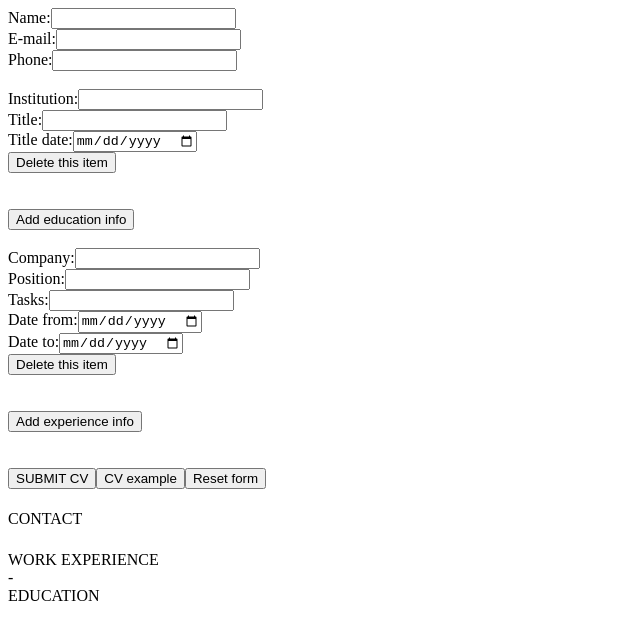
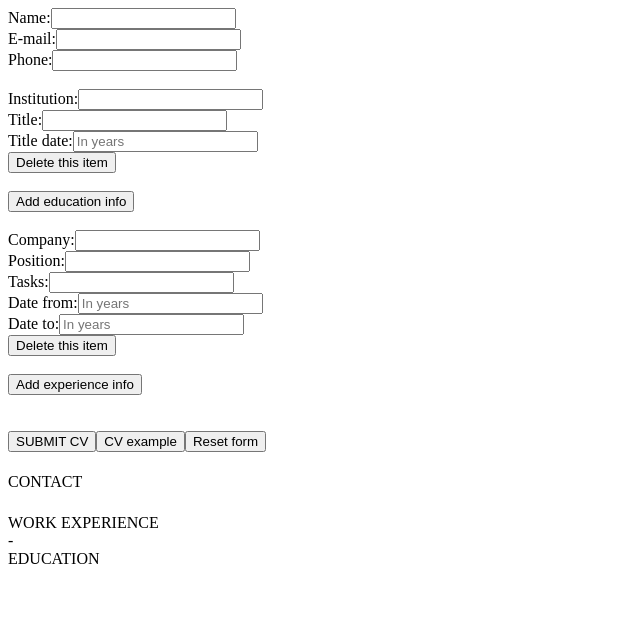
Before and after one commit to Fernetazo/cv-project, a React (Create React App) app: page / in a window 1280 px wide. Shown: the top 640 px of the page, without its empty margins (0-640 px from the left). Built offline with nearby package versions, Linux system fonts and the light colour scheme.

Commit message:
Shorten input handler functions

```diff
--- a/src/App.js
+++ b/src/App.js
@@ -27,135 +27,41 @@ class App extends Component {
     };
   }
 
-  handleNameChange = (e) => {
-    this.setState({
-      personalInfo: {
-        name: e.target.value,
-        email: this.state.personalInfo.email,
-        phone: this.state.personalInfo.phone,
-      },
-    });
+  handlePersonalChange = (e) => {
+    let input = e.target.value;
+    let key = e.target.name;
+    let copyState = this.state.personalInfo;
+
+    copyState = {
+      ...copyState,
+      [key]: input,
+    };
+    this.setState({ personalInfo: copyState });
   };
 
-  handleEmailChange = (e) => {
-    this.setState({
-      personalInfo: {
-        name: this.state.personalInfo.name,
-        email: e.target.value,
-        phone: this.state.personalInfo.phone,
-      },
-    });
-  };
-
-  handlePhoneChange = (e) => {
-    this.setState({
-      personalInfo: {
-        name: this.state.personalInfo.name,
-        email: this.state.personalInfo.email,
-        phone: e.target.value,
-      },
-    });
-  };
-
-  handleInstitutionChange = (e) => {
+  handleEducationChange = (e) => {
     let i = e.target.getAttribute("index");
     let input = e.target.value;
-    let eduArray = this.state.educationArray;
-
-    eduArray[i] = {
-      ...eduArray[i],
-      institution: input,
-    };
-
-    this.setState({ educationArray: eduArray });
-  };
-
-  handleTitleChange = (e) => {
-    let i = e.target.getAttribute("index");
-    let input = e.target.value;
-    let eduArray = this.state.educationArray;
-
-    eduArray[i] = {
-      ...eduArray[i],
-      title: input,
-    };
-
-    this.setState({ educationArray: eduArray });
-  };
-
-  handleTitleDateChange = (e) => {
-    let i = e.target.getAttribute("index");
-    let input = e.target.value;
+    let key = e.target.name;
     let copyArray = this.state.educationArray;
 
     copyArray[i] = {
       ...copyArray[i],
-      titleDate: input,
+      [key]: input,
     };
 
     this.setState({ educationArray: copyArray });
   };
 
-  handleCompanyChange = (e) => {
+  handleExperienceChange = (e) => {
     let i = e.target.getAttribute("index");
     let input = e.target.value;
     let copyArray = this.state.experienceArray;
+    let key = e.target.name;
 
     copyArray[i] = {
       ...copyArray[i],
-      company: input,
-    };
-
-    this.setState({ experienceArray: copyArray });
-  };
-
-  handlePositionChange = (e) => {
-    let i = e.target.getAttribute("index");
-    let input = e.target.value;
-    let copyArray = this.state.experienceArray;
-
-    copyArray[i] = {
-      ...copyArray[i],
-      position: input,
-    };
-
-    this.setState({ experienceArray: copyArray });
-  };
-
-  handleTasksChange = (e) => {
-    let i = e.target.getAttribute("index");
-    let input = e.target.value;
-    let copyArray = this.state.experienceArray;
-
-    copyArray[i] = {
-      ...copyArray[i],
-      tasks: input,
-    };
-
-    this.setState({ experienceArray: copyArray });
-  };
-
-  handleDateFromChange = (e) => {
-    let i = e.target.getAttribute("index");
-    let input = e.target.value;
-    let copyArray = this.state.experienceArray;
-
-    copyArray[i] = {
-      ...copyArray[i],
-      dateFrom: input,
-    };
-
-    this.setState({ experienceArray: copyArray });
-  };
-
-  handleDateToChange = (e) => {
-    let i = e.target.getAttribute("index");
-    let input = e.target.value;
-    let copyArray = this.state.experienceArray;
-
-    copyArray[i] = {
-      ...copyArray[i],
-      dateTo: input,
+      [key]: input,
     };
 
     this.setState({ experienceArray: copyArray });
@@ -291,7 +197,8 @@ class App extends Component {
               <label>Name:</label>
               <input
                 type="text"
-                onChange={this.handleNameChange}
+                name="name"
+                onChange={this.handlePersonalChange}
                 value={personalInfo.name}
               ></input>
               <br></br>
@@ -299,14 +206,16 @@ class App extends Component {
               <input
                 value={personalInfo.email}
                 type="email"
-                onChange={this.handleEmailChange}
+                name="email"
+                onChange={this.handlePersonalChange}
               ></input>
               <br></br>
               <label>Phone:</label>
               <input
                 value={personalInfo.phone}
-                type="number"
-                onChange={this.handlePhoneChange}
+                type="string"
+                name="phone"
+                onChange={this.handlePersonalChange}
               ></input>
             </div>
             <br></br>
@@ -314,9 +223,7 @@ class App extends Component {
             <div className="section">
               <EduInput
                 educationArray={educationArray}
-                handleInstitutionChange={this.handleInstitutionChange}
-                handleTitleChange={this.handleTitleChange}
-                handleTitleDateChange={this.handleTitleDateChange}
+                handleEducationChange={this.handleEducationChange}
                 deleteEdu={this.deleteEdu}
               />
               <button onClick={this.addEdu}>Add education info</button>
@@ -326,11 +233,7 @@ class App extends Component {
             <div className="section">
               <ExpInput
                 experienceArray={experienceArray}
-                handleCompanyChange={this.handleCompanyChange}
-                handlePositionChange={this.handlePositionChange}
-                handleTasksChange={this.handleTasksChange}
-                handleDateFromChange={this.handleDateFromChange}
-                handleDateToChange={this.handleDateToChange}
+                handleExperienceChange={this.handleExperienceChange}
                 deleteExp={this.deleteExp}
               />
               <button onClick={this.addExp}>Add experience info</button>
@@ -338,10 +241,12 @@ class App extends Component {
             <br></br>
             <br></br>
           </form>
+          <div>
+            <button type="submit">SUBMIT CV</button>
+            <button onClick={this.loadExample}>CV example</button>
+            <button onClick={this.resetForm}>Reset form</button>
+          </div>
         </div>
-        <button type="submit">SUBMIT CV</button>
-        <button onClick={this.loadExample}>CV example</button>
-        <button onClick={this.resetForm}>Reset form</button>
         <CVDisplay
           personalInfo={personalInfo}
           educationArray={educationArray}
--- a/src/components/EduInput.js
+++ b/src/components/EduInput.js
@@ -1,13 +1,7 @@
 import React from "react";
 
 const EduInput = (props) => {
-  const {
-    educationArray,
-    handleInstitutionChange,
-    handleTitleChange,
-    handleTitleDateChange,
-    deleteEdu,
-  } = props;
+  const { educationArray, handleEducationChange, deleteEdu } = props;
 
   return (
     <div>
@@ -20,7 +14,8 @@ const EduInput = (props) => {
                 type="text"
                 index={index}
                 value={e.institution}
-                onChange={handleInstitutionChange}
+                name="institution"
+                onChange={handleEducationChange}
               ></input>
               <br></br>
 
@@ -29,16 +24,19 @@ const EduInput = (props) => {
                 type="text"
                 index={index}
                 value={e.title}
-                onChange={handleTitleChange}
+                name="title"
+                onChange={handleEducationChange}
               ></input>
               <br></br>
 
               <label>Title date:</label>
               <input
-                type="date"
+                type="number"
                 index={index}
                 value={e.titleDate}
-                onChange={handleTitleDateChange}
+                placeholder="In years"
+                name="titleDate"
+                onChange={handleEducationChange}
               ></input>
               <br></br>
 
@@ -49,9 +47,6 @@ const EduInput = (props) => {
           );
         })}
       </div>
-
-      <br></br>
-
       <br></br>
     </div>
   );
--- a/src/components/ExpInput.js
+++ b/src/components/ExpInput.js
@@ -1,15 +1,7 @@
 import React from "react";
 
 const ExpInput = (props) => {
-  const {
-    experienceArray,
-    handleCompanyChange,
-    handlePositionChange,
-    handleTasksChange,
-    handleDateFromChange,
-    handleDateToChange,
-    deleteExp,
-  } = props;
+  const { experienceArray, handleExperienceChange, deleteExp } = props;
 
   return (
     <div>
@@ -22,7 +14,8 @@ const ExpInput = (props) => {
                 type="text"
                 index={index}
                 value={e.company}
-                onChange={handleCompanyChange}
+                name="company"
+                onChange={handleExperienceChange}
               ></input>
               <br></br>
 
@@ -31,7 +24,8 @@ const ExpInput = (props) => {
                 type="text"
                 index={index}
                 value={e.position}
-                onChange={handlePositionChange}
+                name="position"
+                onChange={handleExperienceChange}
               ></input>
               <br></br>
 
@@ -40,25 +34,30 @@ const ExpInput = (props) => {
                 type="text"
                 index={index}
                 value={e.tasks}
-                onChange={handleTasksChange}
+                name="tasks"
+                onChange={handleExperienceChange}
               ></input>
               <br></br>
 
               <label>Date from:</label>
               <input
-                type="date"
+                type="number"
                 index={index}
                 value={e.dateFrom}
-                onChange={handleDateFromChange}
+                placeholder="In years"
+                name="dateFrom"
+                onChange={handleExperienceChange}
               ></input>
               <br></br>
 
               <label>Date to:</label>
               <input
-                type="date"
+                type="number"
                 index={index}
                 value={e.dateTo}
-                onChange={handleDateToChange}
+                placeholder="In years"
+                name="dateTo"
+                onChange={handleExperienceChange}
               ></input>
               <br></br>
 
@@ -69,9 +68,6 @@ const ExpInput = (props) => {
           );
         })}
       </div>
-
-      <br></br>
-
       <br></br>
     </div>
   );
```
